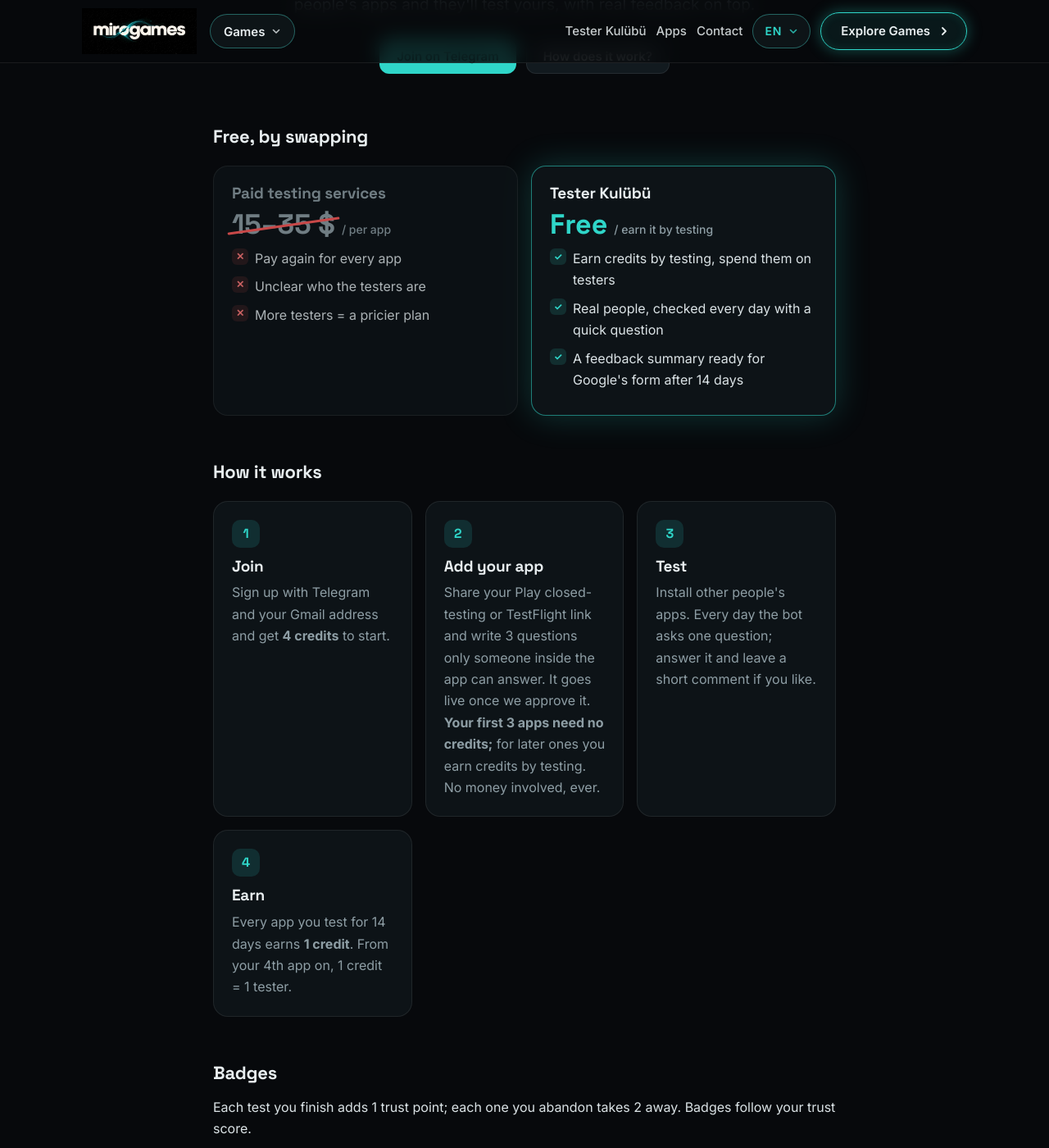
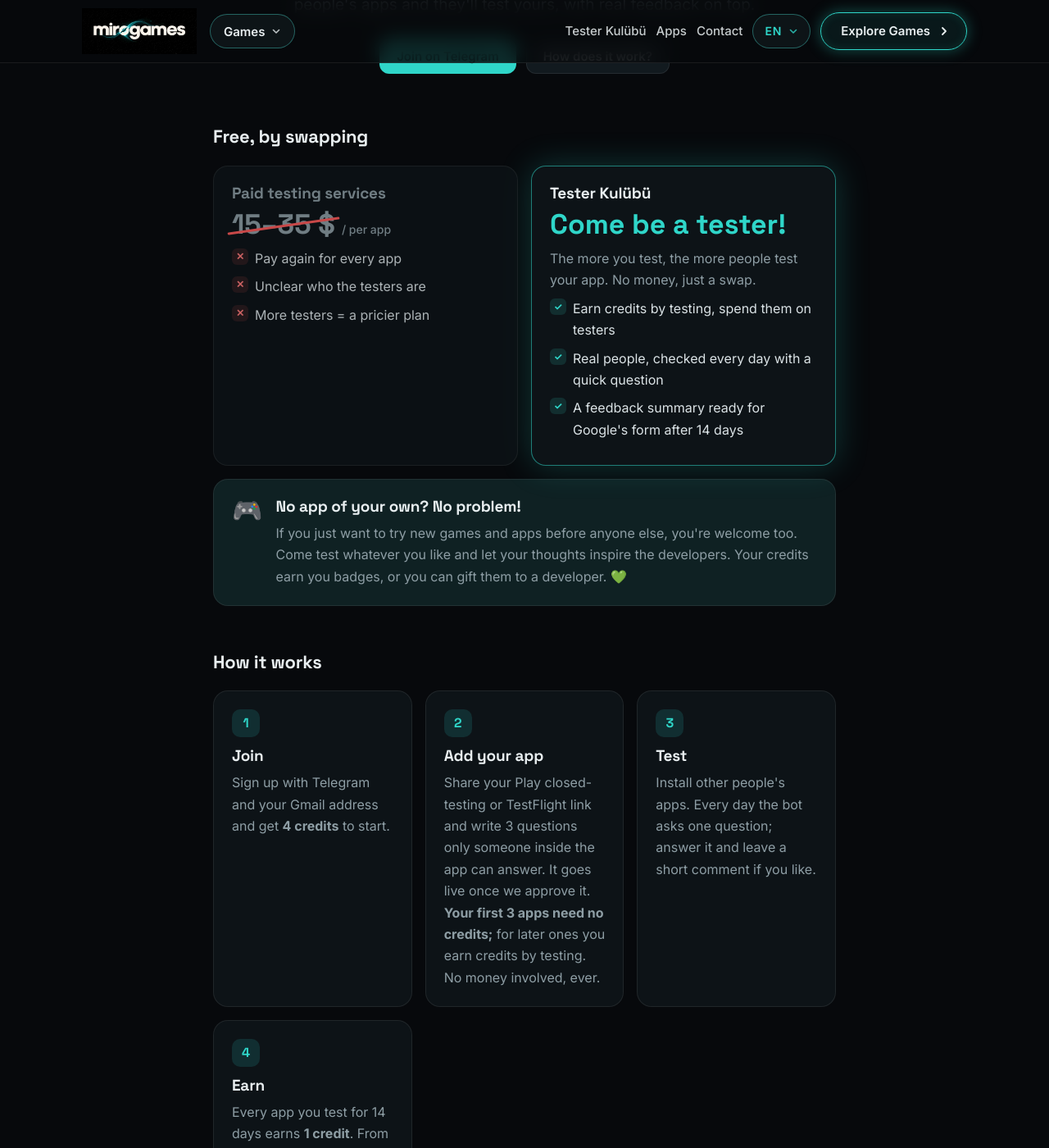
Before and after one commit to bukesafiye/bukesafiye.github.io, a Jekyll site: the page built from testerkulubu.md, in a window 1280 px wide and 1400 px high, scrolled down 453 px. Shown: the whole window at 82% size. Built offline with Jekyll 4.4.1, drawn with Linux system fonts in a browser that asks for light colours.

Commit message:
Tester Kulübü: 'Gel, tester ol!' + uygulaması olmayanlara davet kutusu
Co-Authored-By: Claude Opus 5.5 <noreply@anthropic.com>

```diff
--- a/testerkulubu.md
+++ b/testerkulubu.md
@@ -31,6 +31,9 @@ o dosyadaki tk_ayar / tk_rozet ile aynı olmalı.
   .tk-vs { display: grid; gap: 16px; grid-template-columns: 1fr 1fr; margin: 22px 0 8px; }
   .tk-vs .tk-box.ours { border-color: color-mix(in srgb, var(--accent) 55%, transparent); box-shadow: 0 0 40px var(--glow); }
   .tk-price { font: 700 34px/1.1 var(--display); margin: 6px 0 10px; }
+  .tk-alt { margin: 0 0 14px; color: var(--text); }
+  .tk-oyuncu { display: flex; gap: 16px; align-items: flex-start; margin-top: 16px; background: color-mix(in srgb, var(--accent) 7%, var(--surface)); }
+  .tk-oyuncu-ikon { font-size: 30px; line-height: 1; }
   .tk-vs ul { margin: 0; padding: 0; list-style: none; color: var(--muted); }
   .tk-vs li { margin: 8px 0; padding-left: 28px; position: relative; }
   .tk-vs li::before { position: absolute; left: 0; top: 1px; width: 20px; height: 20px; border-radius: 6px; display: grid; place-items: center; font: 700 12px/1 var(--body); }
@@ -83,12 +86,20 @@ o dosyadaki tk_ayar / tk_rozet ile aynı olmalı.
     </div>
     <div class="tk-box ours">
       <h3>Tester Kulübü</h3>
-      <div class="tk-price tk-free"><span class="tr">Ücretsiz</span><span class="en">Free</span><span class="tk-per"><span class="tr">/ test ederek kazan</span><span class="en">/ earn it by testing</span></span></div>
+      <div class="tk-price tk-free"><span class="tr">Gel, tester ol!</span><span class="en">Come be a tester!</span></div>
+      <p class="tk-alt"><span class="tr">Sen test ettikçe insanlar da senin uygulamanı test edecek. Para yok, sadece takas.</span><span class="en">The more you test, the more people test your app. No money, just a swap.</span></p>
       <ul>
         <li><span class="tr">Test ettikçe kredi kazan, krediyle test kullanıcısı al</span><span class="en">Earn credits by testing, spend them on testers</span></li>
         <li><span class="tr">Her gün kontrol sorusuyla doğrulanan gerçek kullanıcılar</span><span class="en">Real people, checked every day with a quick question</span></li>
         <li><span class="tr">14 günün sonunda Google formuna hazır geri bildirim özeti</span><span class="en">A feedback summary ready for Google's form after 14 days</span></li>
       </ul>
+    </div>
+  </div>
+  <div class="tk-box tk-oyuncu">
+    <span class="tk-oyuncu-ikon" aria-hidden="true">🎮</span>
+    <div>
+      <h3><span class="tr">Uygulaman yok mu? Sorun değil!</span><span class="en">No app of your own? No problem!</span></h3>
+      <p><span class="tr">Sadece yeni oyunları ve uygulamaları herkesten önce denemek istiyorsan da kapımız açık. Gel, istediğini test et; düşüncelerin geliştiricilere ilham olsun. Topladığın kredilerle rozet kazanır, istersen bir geliştiriciye hediye edersin. 💚</span><span class="en">If you just want to try new games and apps before anyone else, you're welcome too. Come test whatever you like and let your thoughts inspire the developers. Your credits earn you badges, or you can gift them to a developer. 💚</span></p>
     </div>
   </div>
 </section>
```
